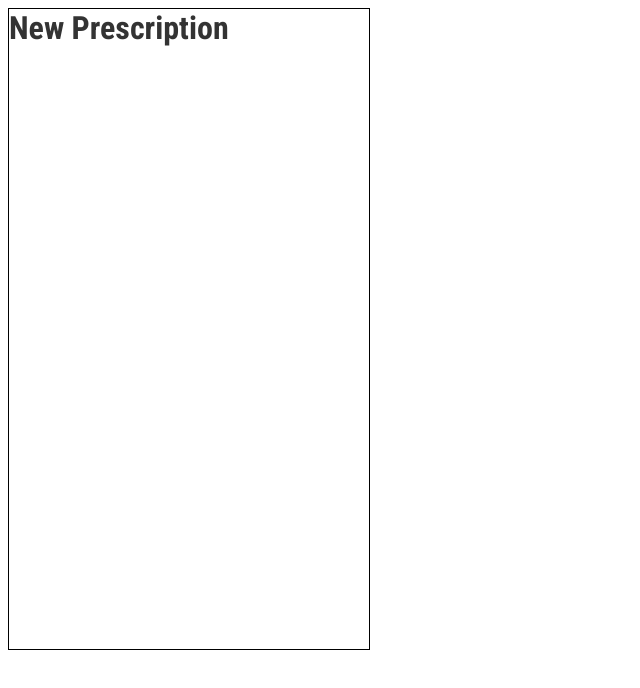
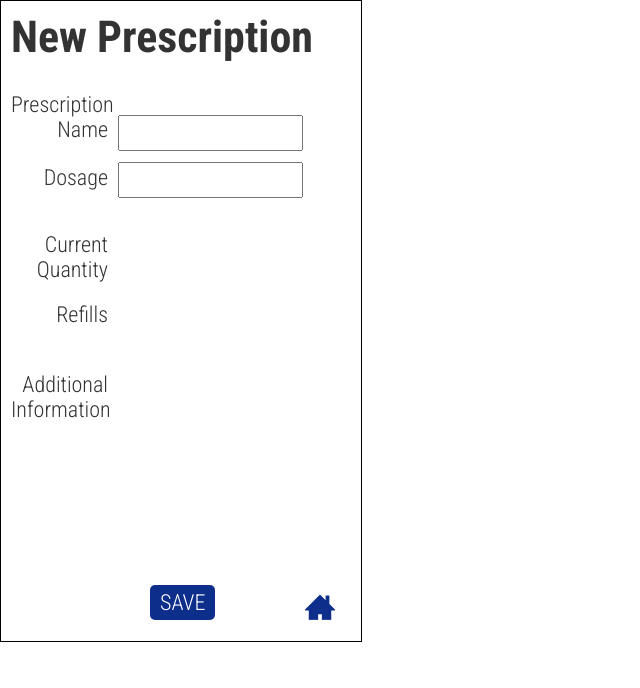
Before and after one commit to mullinsk/medTracker, a plain HTML site: page add-med.html in a window 1280 px wide. Shown: the whole page, without its empty margins (0-640 px from the left). Drawn offline with nearby package versions, Linux system fonts and the light colour scheme.

Commit message:
add-medicine screen

```diff
--- a/add-med.html
+++ b/add-med.html
@@ -2,12 +2,25 @@
 <html>
 <head>
 	<title>MedTracker</title>
-	<link rel="stylesheet" type="text/css" href="icon-font/style.css">
+	<link rel="stylesheet" type="text/css" href="icon-font/flaticon.css">
 	<link rel="stylesheet" type="text/css" href="css/main.css">
 	<script src="//ajax.googleapis.com/ajax/libs/jquery/2.1.1/jquery.min.js"></script>
 	<script type="text/javascript" src="js/main.js"></script>
 </head>
-<body>
-	<h1>New Prescription</h1>
+<body class="cf">
+	<div class="content cf">
+		<h1>New Prescription</h1>
+		<div class="input-row"><label for="name">Prescription Name</label><input id="dose" type="text"></div>
+		<div class="input-row"><label for="dose">Dosage</label><input id="dose" type="text"></div>
+		<div class="input-row"><label for="quant">Current Quantity</label></div>
+		<div class="input-row"><label for="refill">Refills</label></div>
+		<div class="input-row"><label for="add">Additional Information</label></div>
+
+		<div class="footer cf">
+			<a href="index2.html" class="button">SAVE</a>
+			<a href="index.html" class="home icon"><span class="icon-home"></span></a>
+		</div>
+	</div>
+
 </body>
 </html>
--- a/css/main.css
+++ b/css/main.css
@@ -5,6 +5,8 @@ body{
 	border: 1px solid #000;
 	color:#333;
 	font-family: 'Roboto Condensed', sans-serif;
+	font-size:22px;
+	margin:0;
 }
 h1{
 	margin-top: 0;
@@ -27,3 +29,66 @@ span{
 	color:#0E2E8C;
 	font-size:30px;
 }
+
+.input-row{
+	display: block;
+	margin: 10px 0;
+	height:60px;
+}
+.input-row label{
+	display:inline-block;
+	width:97px;
+	margin-right:10px;
+	text-align:right;
+
+}
+.input-row input[type=text]{
+	height:30px;
+}
+
+
+.footer{
+	display:block;
+	position:fixed;
+	left:0;
+	top:590px;
+	height:50px;
+	width:360px;
+}
+.footer .home{
+	float:right;
+	margin-right:25px;
+}
+.footer .button{
+	float:center;
+	margin-left:150px;
+}
+
+.button{
+	text-decoration: none;
+	background-color:#0E2E8C;
+	padding:5px 10px;
+	border-radius: 5px;
+	color:#fff;
+}
+
+.cf:after {
+    content: ".";
+    display: block;
+    clear: both;
+    visibility: hidden;
+    line-height: 0;
+    height: 0;
+}
+
+.cf {
+    display: inline-block;
+}
+
+html[xmlns] .cf {
+    display: block;
+}
+
+* html .cf {
+    height: 1%;
+}
--- a/icon-font/flaticon.css
+++ b/icon-font/flaticon.css
@@ -17,7 +17,7 @@ font-style: normal;
 .icon-cal:before {
 	content: "\e000";
 }
-.icon-home63:before {
+.icon-home:before {
 	content: "\e001";
 }
 .icon-pill:before {
```
